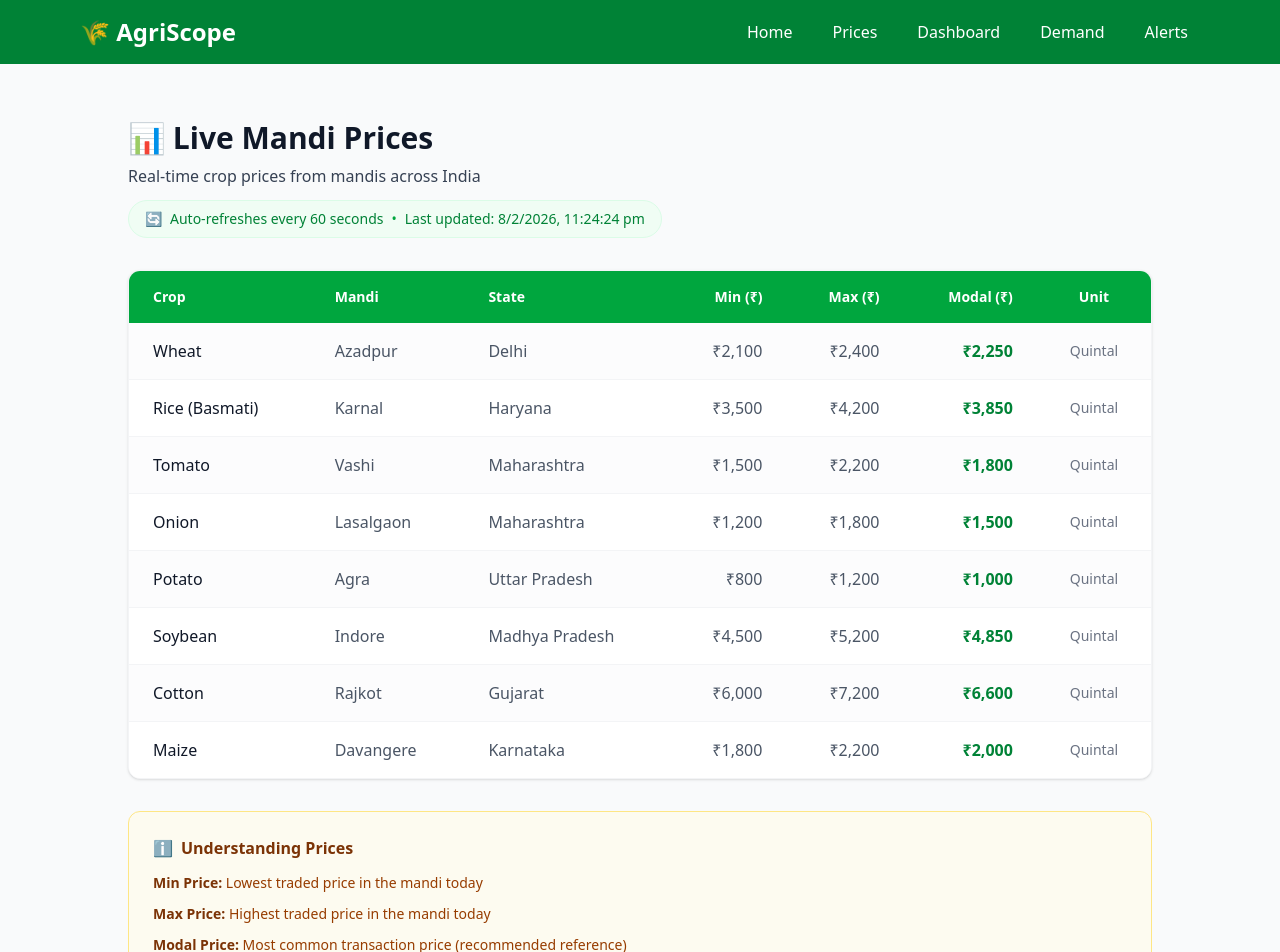
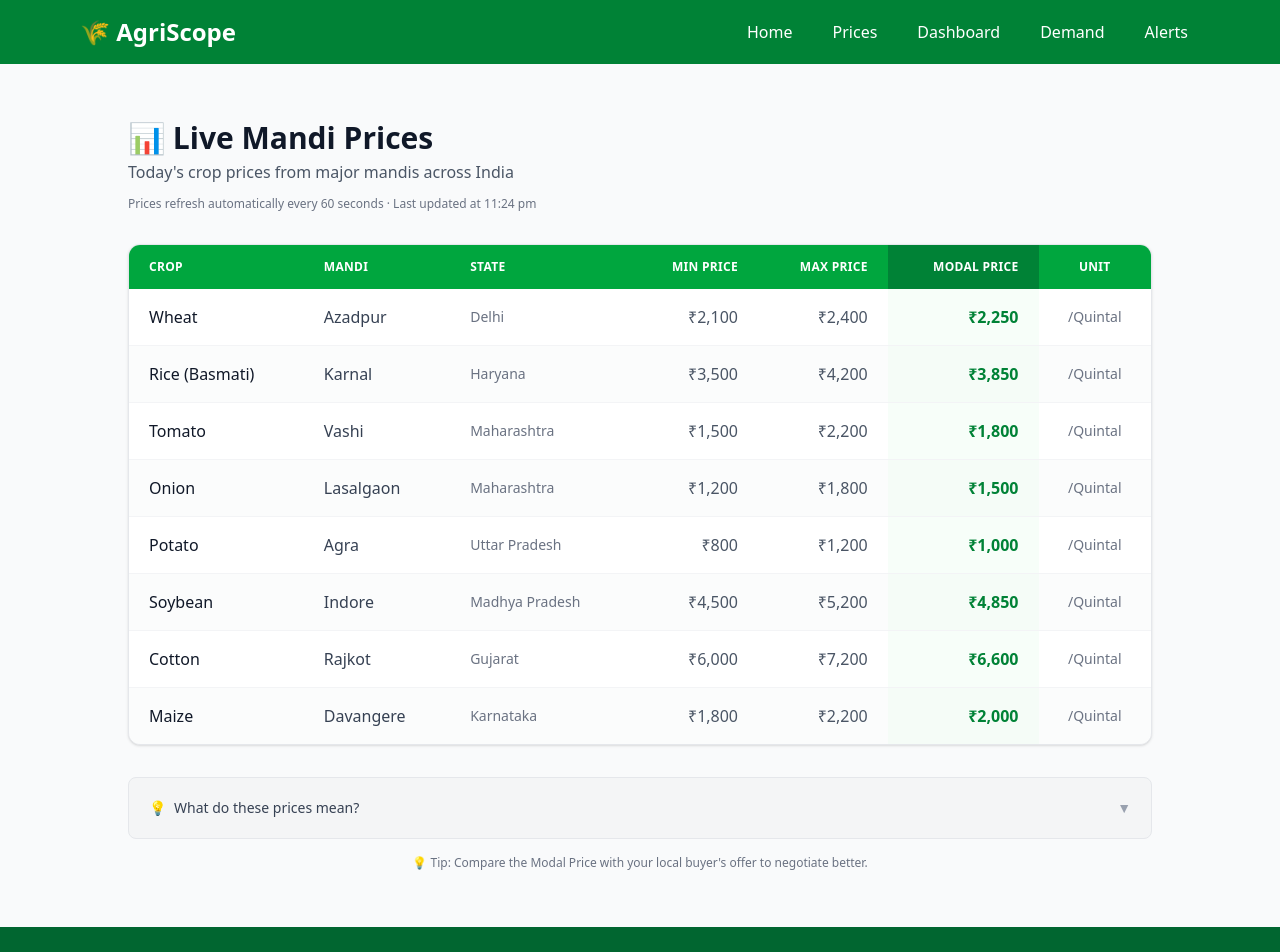
Before and after one commit to kalviumcommunity/S70_0126_AgriNova_React_nodejs_sql_AgriScope, a Next.js app in the folder agriscope/: page /prices in a window 1280 px wide. Shown: the top 952 px of the page. Built offline with nearby package versions, Linux system fonts and the light colour scheme.

Commit message:
Improve Prices Page (Table UX + Clarity)

```diff
--- a/agriscope/src/app/prices/page.tsx
+++ b/agriscope/src/app/prices/page.tsx
@@ -119,52 +119,82 @@ export default async function PricesPage() {
   const prices = await getPrices();
   const lastUpdated = new Date().toLocaleString("en-IN", {
     timeZone: "Asia/Kolkata",
+    hour: "2-digit",
+    minute: "2-digit",
   });
+
+  // Empty state check
+  if (!prices || prices.length === 0) {
+    return (
+      <main className="min-h-screen py-10 md:py-14 px-6 bg-gray-50">
+        <div className="max-w-5xl mx-auto">
+          <header className="mb-8">
+            <h1 className="text-2xl sm:text-3xl font-bold text-gray-900 mb-2">
+              📊 Live Mandi Prices
+            </h1>
+            <p className="text-gray-600">
+              Real-time crop prices from mandis across India
+            </p>
+          </header>
+          <div className="bg-white rounded-xl border border-gray-200 p-10 text-center">
+            <p className="text-5xl mb-4" aria-hidden="true">🌾</p>
+            <h2 className="text-xl font-semibold text-gray-800 mb-2">
+              No prices available right now
+            </h2>
+            <p className="text-gray-600 max-w-md mx-auto">
+              We&apos;re working on fetching the latest mandi prices. Please check back in a few minutes.
+            </p>
+          </div>
+        </div>
+      </main>
+    );
+  }
 
   return (
     <main className="min-h-screen py-10 md:py-14 px-6 bg-gray-50">
       <div className="max-w-5xl mx-auto">
-        {/* Header */}
-        <header className="mb-8">
-          <h1 className="text-2xl sm:text-3xl font-bold text-gray-900 mb-2">
+        {/* Page Header */}
+        <header className="mb-6 md:mb-8">
+          <h1 className="text-2xl sm:text-3xl font-bold text-gray-900 mb-1">
             📊 Live Mandi Prices
           </h1>
-          <p className="text-gray-700 text-base">
-            Real-time crop prices from mandis across India
+          <p className="text-gray-600 text-base mb-3">
+            Today&apos;s crop prices from major mandis across India
           </p>
-          <div className="mt-3 text-sm text-green-700 bg-green-50 border border-green-100 inline-flex items-center gap-2 px-4 py-2 rounded-full">
-            <span aria-hidden="true">🔄</span>
-            <span>Auto-refreshes every 60 seconds</span>
-            <span className="text-green-600">•</span>
-            <span>Last updated: {lastUpdated}</span>
-          </div>
+          <p className="text-xs text-gray-500">
+            Prices refresh automatically every 60 seconds · Last updated at {lastUpdated}
+          </p>
         </header>
 
-        {/* Price Table */}
-        <section className="bg-white rounded-xl shadow-sm border border-gray-100 overflow-hidden">
+        {/* Prices Table */}
+        <section aria-labelledby="prices-table-heading">
+          <h2 id="prices-table-heading" className="sr-only">Mandi Prices Table</h2>
+
+          {/* Desktop Table */}
+          <div className="hidden sm:block bg-white rounded-xl shadow-sm border border-gray-200 overflow-hidden">
             <div className="overflow-x-auto">
-            <table className="w-full">
-              <thead className="bg-green-600 text-white">
-                <tr>
-                  <th scope="col" className="px-4 md:px-6 py-4 text-left text-sm font-semibold">
+              <table className="w-full text-left">
+                <thead>
+                  <tr className="bg-green-600 text-white">
+                    <th scope="col" className="px-5 py-3.5 text-xs font-bold uppercase tracking-wide">
                       Crop
                     </th>
-                  <th scope="col" className="px-4 md:px-6 py-4 text-left text-sm font-semibold">
+                    <th scope="col" className="px-5 py-3.5 text-xs font-bold uppercase tracking-wide">
                       Mandi
                     </th>
-                  <th scope="col" className="px-4 md:px-6 py-4 text-left text-sm font-semibold hidden sm:table-cell">
+                    <th scope="col" className="px-5 py-3.5 text-xs font-bold uppercase tracking-wide">
                       State
                     </th>
-                  <th scope="col" className="px-4 md:px-6 py-4 text-right text-sm font-semibold">
-                    Min (₹)
+                    <th scope="col" className="px-5 py-3.5 text-xs font-bold uppercase tracking-wide text-right">
+                      Min Price
                     </th>
-                  <th scope="col" className="px-4 md:px-6 py-4 text-right text-sm font-semibold">
-                    Max (₹)
+                    <th scope="col" className="px-5 py-3.5 text-xs font-bold uppercase tracking-wide text-right">
+                      Max Price
                     </th>
-                  <th scope="col" className="px-4 md:px-6 py-4 text-right text-sm font-semibold">
-                    Modal (₹)
+                    <th scope="col" className="px-5 py-3.5 text-xs font-bold uppercase tracking-wide text-right bg-green-700">
+                      Modal Price
                     </th>
-                  <th scope="col" className="px-4 md:px-6 py-4 text-center text-sm font-semibold hidden md:table-cell">
+                    <th scope="col" className="px-5 py-3.5 text-xs font-bold uppercase tracking-wide text-center">
                       Unit
                     </th>
                   </tr>
@@ -173,50 +203,105 @@ export default async function PricesPage() {
                   {prices.map((price, index) => (
                     <tr
                       key={price.id}
-                    className={`${index % 2 === 0 ? "bg-gray-50/50" : "bg-white"} hover:bg-green-50/50`}
+                      className={`${index % 2 === 0 ? "bg-white" : "bg-gray-50/60"} hover:bg-green-50 transition-colors`}
                     >
-                    <td className="px-4 md:px-6 py-4 font-medium text-gray-900">
+                      <td className="px-5 py-4 font-medium text-gray-900">
                         {price.crop}
                       </td>
-                    <td className="px-4 md:px-6 py-4 text-gray-600">{price.mandi}</td>
-                    <td className="px-4 md:px-6 py-4 text-gray-600 hidden sm:table-cell">{price.state}</td>
-                    <td className="px-4 md:px-6 py-4 text-right text-gray-600 tabular-nums">
+                      <td className="px-5 py-4 text-gray-700">
+                        {price.mandi}
+                      </td>
+                      <td className="px-5 py-4 text-gray-500 text-sm">
+                        {price.state}
+                      </td>
+                      <td className="px-5 py-4 text-right text-gray-600 tabular-nums">
                         ₹{price.minPrice.toLocaleString("en-IN")}
                       </td>
-                    <td className="px-4 md:px-6 py-4 text-right text-gray-600 tabular-nums">
+                      <td className="px-5 py-4 text-right text-gray-600 tabular-nums">
                         ₹{price.maxPrice.toLocaleString("en-IN")}
                       </td>
-                    <td className="px-4 md:px-6 py-4 text-right font-semibold text-green-700 tabular-nums">
+                      <td className="px-5 py-4 text-right tabular-nums bg-green-50/50">
+                        <span className="font-semibold text-green-700">
                           ₹{price.modalPrice.toLocaleString("en-IN")}
+                        </span>
                       </td>
-                    <td className="px-4 md:px-6 py-4 text-center text-gray-500 text-sm hidden md:table-cell">
-                      {price.unit}
+                      <td className="px-5 py-4 text-center text-gray-500 text-sm">
+                        /{price.unit}
                       </td>
                     </tr>
                   ))}
                 </tbody>
               </table>
             </div>
+          </div>
+
+          {/* Mobile Card Layout */}
+          <div className="sm:hidden space-y-3">
+            {prices.map((price) => (
+              <div
+                key={price.id}
+                className="bg-white rounded-lg border border-gray-200 p-4 shadow-sm"
+              >
+                <div className="flex justify-between items-start mb-3">
+                  <div>
+                    <h3 className="font-semibold text-gray-900">{price.crop}</h3>
+                    <p className="text-sm text-gray-500">
+                      {price.mandi}, {price.state}
+                    </p>
+                  </div>
+                  <div className="text-right">
+                    <p className="text-lg font-bold text-green-700">
+                      ₹{price.modalPrice.toLocaleString("en-IN")}
+                    </p>
+                    <p className="text-xs text-gray-500">per {price.unit}</p>
+                  </div>
+                </div>
+                <div className="flex justify-between text-sm pt-3 border-t border-gray-100">
+                  <div>
+                    <span className="text-gray-500">Min: </span>
+                    <span className="text-gray-700 tabular-nums">₹{price.minPrice.toLocaleString("en-IN")}</span>
+                  </div>
+                  <div>
+                    <span className="text-gray-500">Max: </span>
+                    <span className="text-gray-700 tabular-nums">₹{price.maxPrice.toLocaleString("en-IN")}</span>
+                  </div>
+                </div>
+              </div>
+            ))}
+          </div>
         </section>
 
-        {/* Info Box */}
-        <aside className="mt-8 bg-amber-50/70 border border-amber-200 rounded-xl p-5 md:p-6">
-          <h2 className="font-semibold text-amber-900 mb-3 flex items-center gap-2">
-            <span aria-hidden="true">ℹ️</span>
-            Understanding Prices
-          </h2>
-          <ul className="text-amber-800 space-y-2 text-sm leading-relaxed">
-            <li>
-              <strong className="text-amber-900">Min Price:</strong> Lowest traded price in the mandi today
-            </li>
-            <li>
-              <strong className="text-amber-900">Max Price:</strong> Highest traded price in the mandi today
-            </li>
-            <li>
-              <strong className="text-amber-900">Modal Price:</strong> Most common transaction price (recommended reference)
-            </li>
-          </ul>
+        {/* Understanding Prices - Info Box */}
+        <aside className="mt-6 md:mt-8 bg-gray-100/80 border border-gray-200 rounded-lg p-4 md:p-5">
+          <details className="group">
+            <summary className="flex items-center justify-between cursor-pointer list-none text-sm font-medium text-gray-700 hover:text-gray-900">
+              <span className="flex items-center gap-2">
+                <span aria-hidden="true">💡</span>
+                What do these prices mean?
+              </span>
+              <span className="text-gray-400 group-open:rotate-180 transition-transform">▼</span>
+            </summary>
+            <dl className="mt-4 space-y-3 text-sm text-gray-600 border-t border-gray-200 pt-4">
+              <div>
+                <dt className="font-medium text-gray-800 inline">Min Price: </dt>
+                <dd className="inline">The lowest price at which the crop was sold today.</dd>
+              </div>
+              <div>
+                <dt className="font-medium text-gray-800 inline">Max Price: </dt>
+                <dd className="inline">The highest price at which the crop was sold today.</dd>
+              </div>
+              <div>
+                <dt className="font-medium text-gray-800 inline">Modal Price: </dt>
+                <dd className="inline">The most common selling price — <em>use this as your reference</em>.</dd>
+              </div>
+            </dl>
+          </details>
         </aside>
+
+        {/* Helpful tip for farmers */}
+        <p className="mt-4 text-center text-xs text-gray-500">
+          💡 Tip: Compare the Modal Price with your local buyer&apos;s offer to negotiate better.
+        </p>
       </div>
     </main>
   );
```
Also changed, not shown: agriscope/src/app/prices/loading.tsx (+49 -10 lines). Lines whose indentation alone changed are shown as unchanged.
